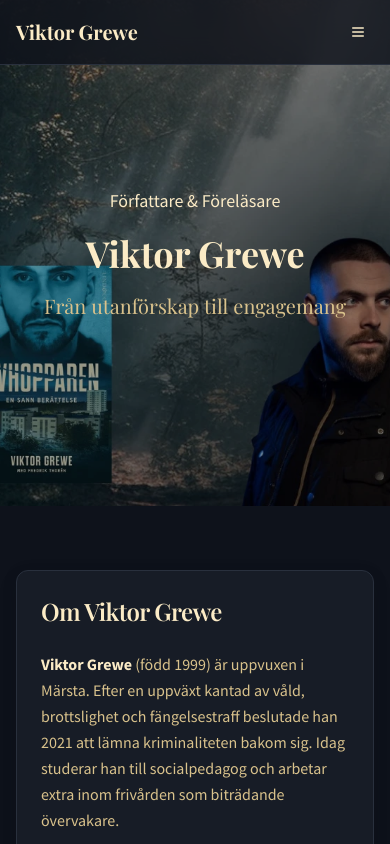
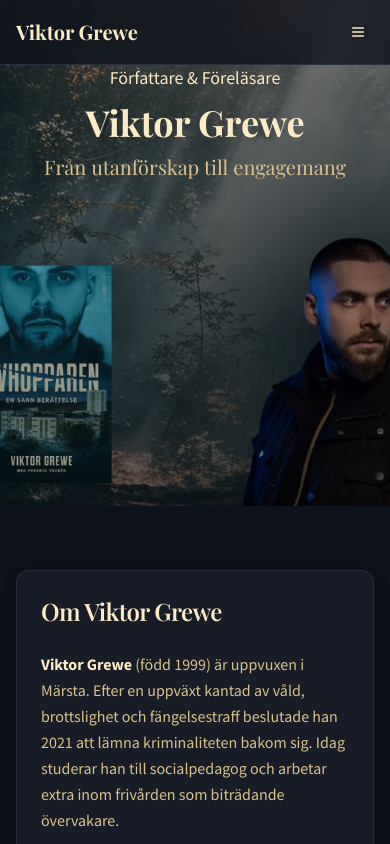
Before and after one commit to Gkevzz/grewe-avhopparen-story, a React (Vite) app: page /om-forfattaren in a window 390 px wide. Shown: the top 844 px of the page. Built offline with nearby package versions, Linux system fonts and the light colour scheme; the HTML template or start-up script is replaced by a standard one.

Commit message:
Fix hero section on mobile

```diff
--- a/src/pages/About.tsx
+++ b/src/pages/About.tsx
@@ -28,8 +28,8 @@ const About = () => {
         <div className="absolute inset-0 bg-black/40"></div>
 
         {/* Content */}
-        <div className="relative z-10 h-full flex items-center justify-center">
-          <div className="text-center space-y-4 px-4 max-w-4xl mx-auto">
+        <div className="relative z-10 h-full flex items-start pt-16 md:items-center md:pt-0 justify-center">
+          <div className="text-center space-y-2 md:space-y-4 px-4 max-w-4xl mx-auto">
             <p className="font-body text-lg md:text-xl text-cream-light">
               Författare & Föreläsare
             </p>
```
